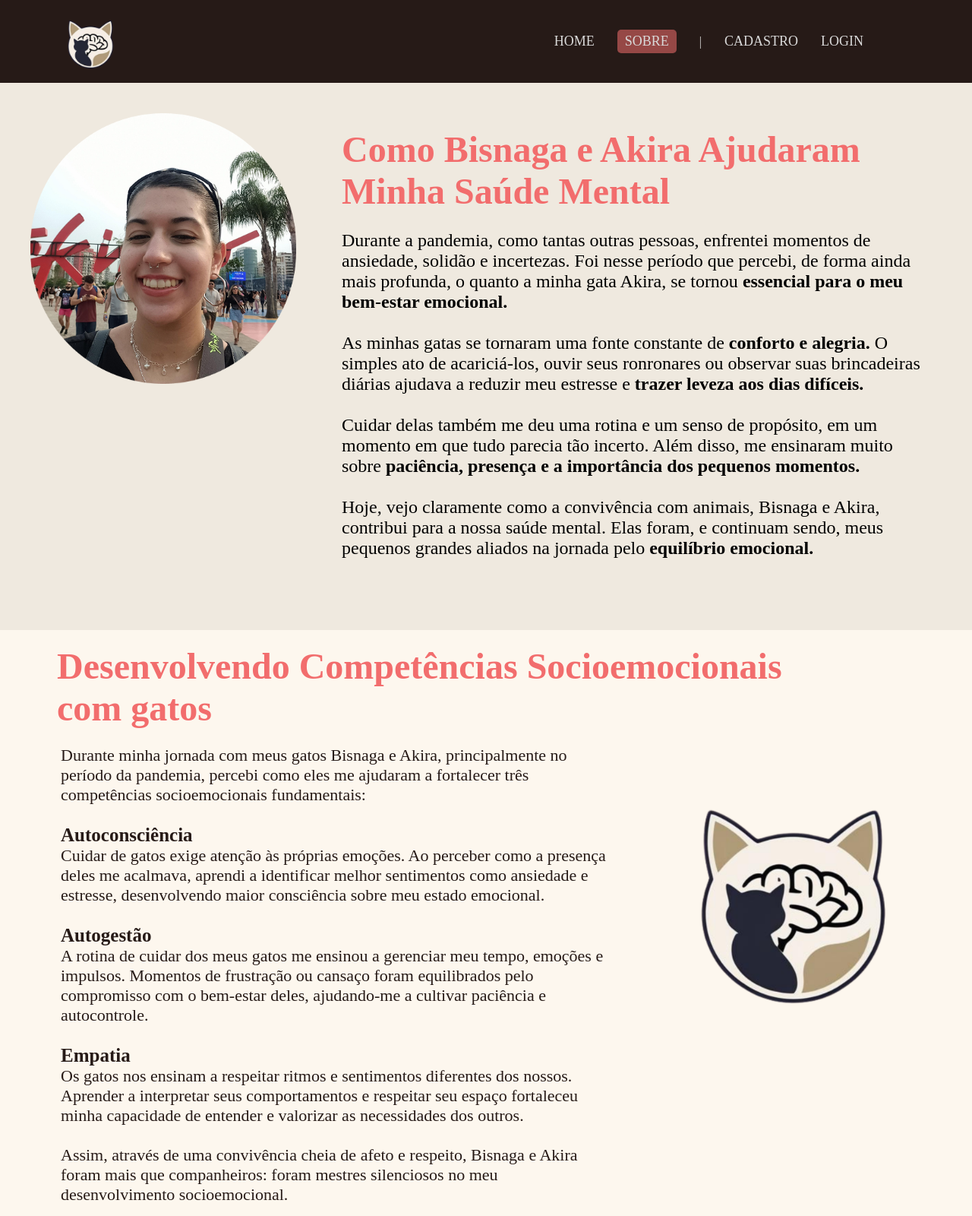
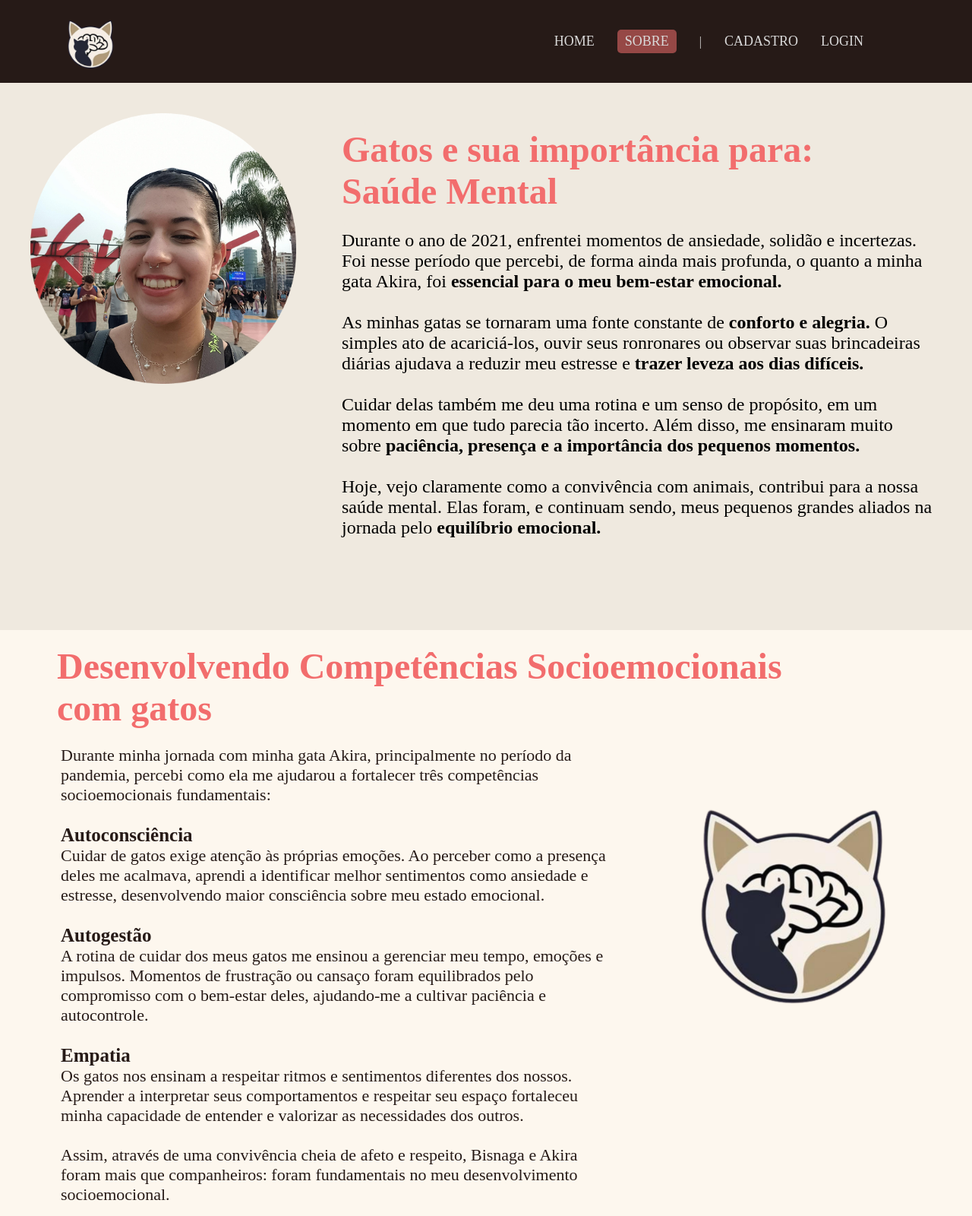
Before and after one commit to MariaEduardatech/Projeto-Individual, a website: page site/public/sobre.html in a window 1280 px wide. Shown: the top 1600 px of the page at 76% size. Drawn offline with Linux system fonts and the light colour scheme; a web font is replaced by a local one.

Commit message:
ultimas alterações

```diff
--- a/site/public/sobre.html
+++ b/site/public/sobre.html
@@ -39,9 +39,9 @@
         </div>
 
         <div class="sobremi">
-            <span>Como Bisnaga e Akira Ajudaram <br>Minha Saúde Mental</span><br>
-        <p>Durante a pandemia, como tantas outras pessoas, enfrentei momentos de ansiedade, solidão e incertezas.
-        Foi nesse período que percebi, de forma ainda mais profunda, o quanto a minha gata Akira, se tornou <b>essencial
+            <span>Gatos e sua importância para:<br>Saúde Mental</span><br>
+        <p>Durante o ano de 2021, enfrentei momentos de ansiedade, solidão e incertezas.
+        Foi nesse período que percebi, de forma ainda mais profunda, o quanto a minha gata Akira, foi <b>essencial
         para o meu bem-estar emocional.</b> <br><br>
 
         As minhas gatas se tornaram uma fonte constante de <b>conforto e alegria.</b> O simples ato de acariciá-los,
@@ -50,7 +50,7 @@
         Cuidar delas também me deu uma rotina e um senso de propósito, em um momento em que tudo parecia tão incerto. Além disso,
         me ensinaram muito sobre <b> paciência, presença e a importância dos pequenos momentos. </b> <br><br>
 
-        Hoje, vejo claramente como a convivência com animais, Bisnaga e Akira, contribui para a nossa saúde mental.
+        Hoje, vejo claramente como a convivência com animais, contribui para a nossa saúde mental.
         Elas foram, e continuam sendo, meus pequenos grandes aliados na jornada pelo <b>equilíbrio emocional.</b> </p>
         </div>
     </div>
@@ -64,8 +64,8 @@
         </div>
 
         <div class="texto">
-            <p> Durante minha jornada com meus gatos Bisnaga e Akira, principalmente no período da pandemia,
-            percebi como eles me ajudaram a fortalecer três competências socioemocionais fundamentais: <br> <br>
+            <p> Durante minha jornada com minha gata Akira, principalmente no período da pandemia,
+            percebi como ela me ajudarou a fortalecer três competências socioemocionais fundamentais: <br> <br>
 
             <b style="font-size: 25px;">Autoconsciência</b> <br>
             Cuidar de gatos exige atenção às próprias emoções. Ao perceber como a presença deles me acalmava,
@@ -81,7 +81,7 @@
             e respeitar seu espaço fortaleceu minha capacidade de entender e valorizar as necessidades dos outros. <br><br>
 
             Assim, através de uma convivência cheia de afeto e respeito, Bisnaga e Akira foram mais que companheiros:
-            foram mestres silenciosos no meu desenvolvimento socioemocional.
+            foram fundamentais no meu desenvolvimento socioemocional.
             </p>
 
             <div class="imagemlogo">
```
Also changed, not shown: site/public/jogo.html (+1 -0 lines), site/public/sobrecadast.html (+8 -8 lines).
